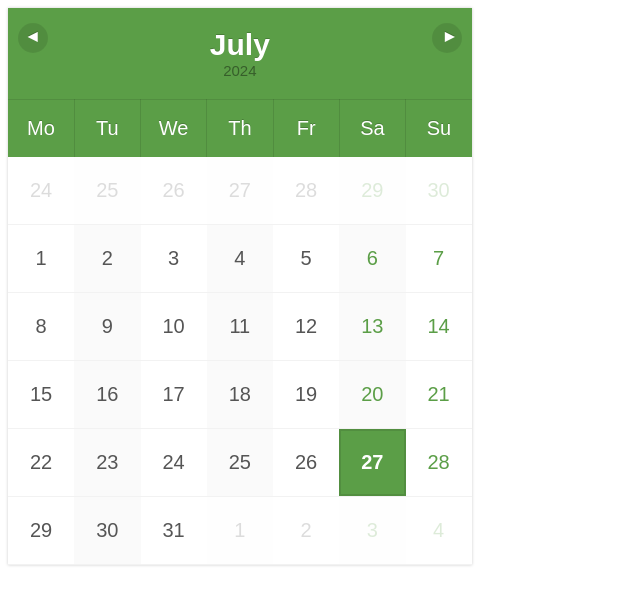
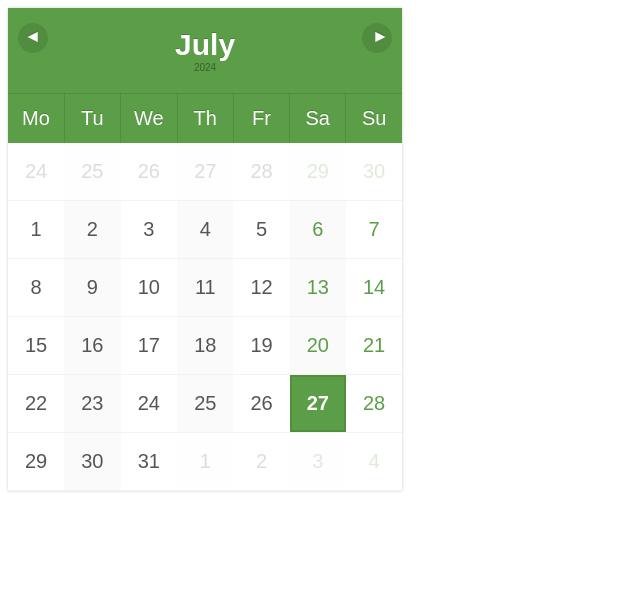
Before and after one commit to yellethatyell/greencalendar, a plain HTML site: page index.html in a window 1280 px wide. Shown: the whole page, without its empty margins (0-640 px from the left). Drawn offline with Linux system fonts and the light colour scheme.

Commit message:
Update index.html

```diff
--- a/index.html
+++ b/index.html
@@ -69,14 +69,14 @@ th {
     font-weight: normal;
 }
 th .any {
-    font-size: 15px;
+    font-size: 10px;
     font-weight: normal;
     display: block;
     text-shadow: none;
     color: rgba(0,0,0,0.4);
 }
 tr:nth-child(2) th {
-    padding: 17px;
+    padding: 13px;
 }
 td {
     padding: 0;
@@ -84,7 +84,7 @@ td {
 }
 td>span {
     color: #555;
-    padding: 20px;
+    padding: 15px;
     display: block;
     border: 2px solid transparent;
     transition: border 0.3s ease;
```
